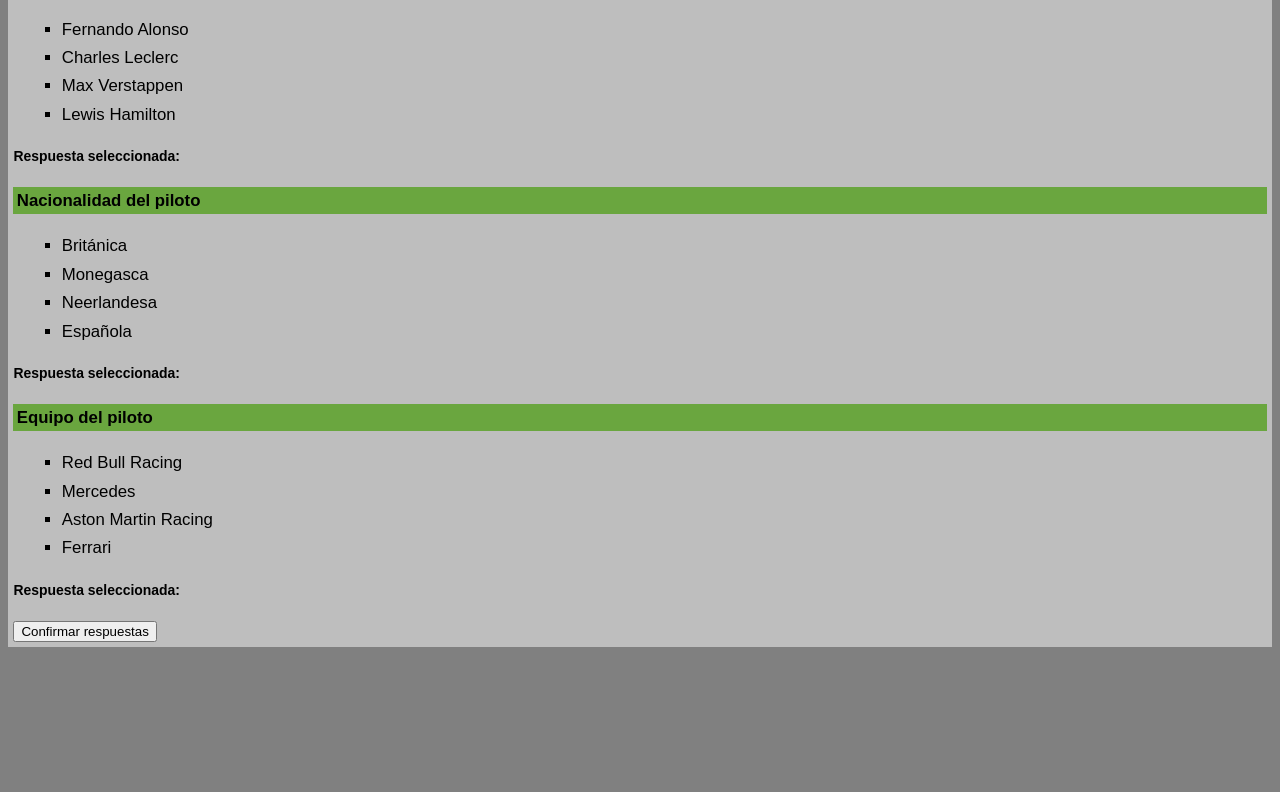
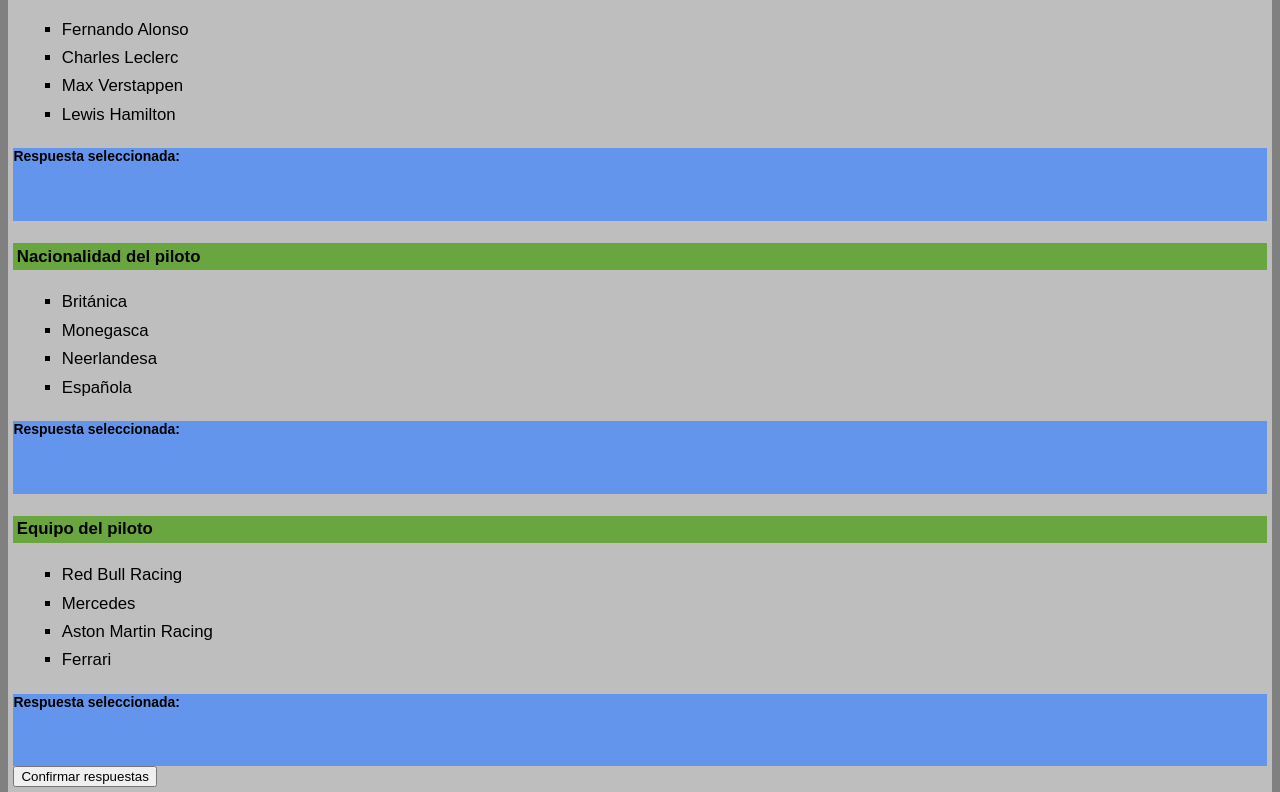
Before and after one commit to uo295526/F1Entrega, a plain HTML site: page api.html in a window 1280 px wide. Shown: the part 2039-2831 px from the top of the page. Before the commit the page ends 2686 px from the top, so only its background shows below. Drawn offline with nearby package versions, Linux system fonts and the light colour scheme.

Commit message:
Add files via upload

```diff
--- a/estilo/estilo.css
+++ b/estilo/estilo.css
@@ -400,3 +400,9 @@ h4 + section > article:nth-of-type(2) > p{
 }
 
 /*menu juegos*/
+
+/*api*/
+section > ul+article{
+  background-color: cornflowerblue;
+  padding-bottom: 2em;
+}
```
